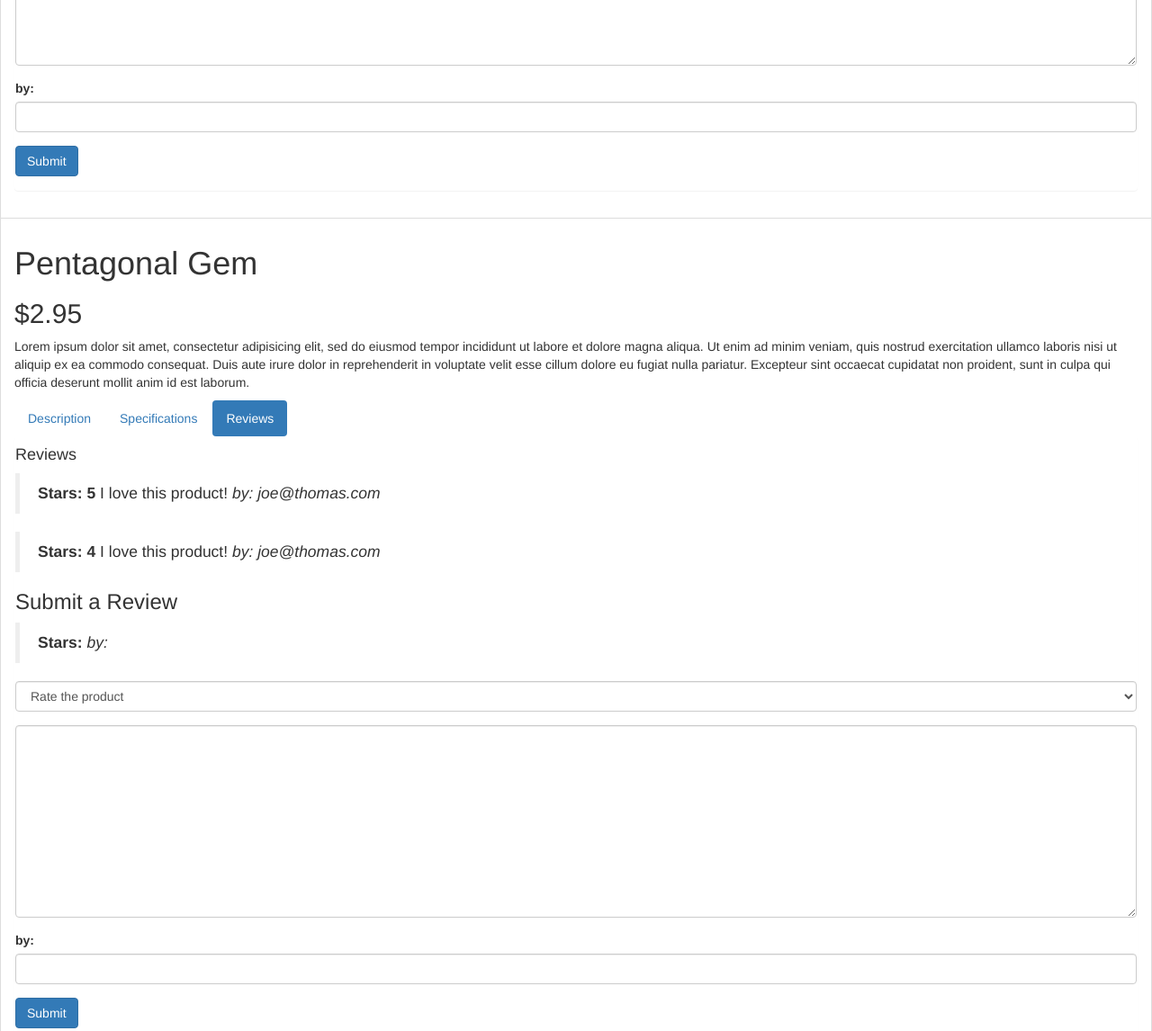
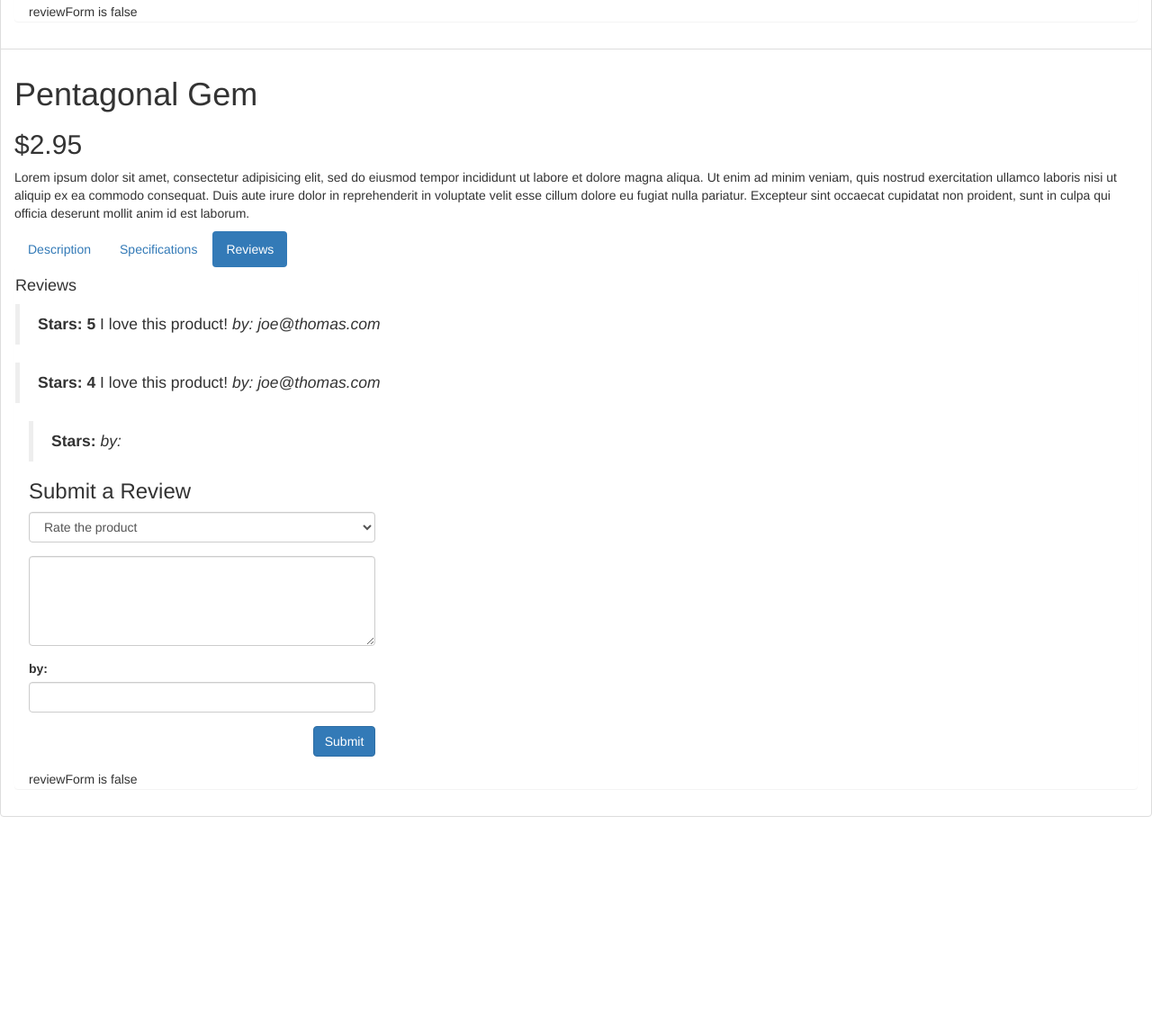
Before and after one commit to bearkid8/shapingupwithangular, a plain HTML site: page index.html in a window 1280 px wide. Shown: the part 1654-2800 px from the top of the page at 90% size. After the commit the page ends 2582 px from the top, so only its background shows below. Drawn offline with Linux system fonts and the light colour scheme.

Commit message:
form submit and validation

```diff
--- a/index.html
+++ b/index.html
@@ -33,35 +33,36 @@
 					<h4>Specifications</h4>
 					<blockquote>None yet</blockquote>
 				</div>
-				<div class="panel" ng-show="panel.isSelected(3)">
+				<div class="panel clearfix" ng-show="panel.isSelected(3)">
 					<h4>Reviews</h4>
 					<blockquote ng-repeat = "review in product.reviews">
 						<b>Stars: {{review.stars}}</b>
 						{{review.body}}
 						<cite>by: {{review.author}}</cite>
 					</blockquote>
-					<form name="reviewForm" ng-controller="ReviewController as reviewCtrl" ng-submit="reviewCtrl.review.addReview(product)">
-						<h3>Submit a Review</h3>
+					<form class="col-md-4" name="reviewForm" ng-controller="ReviewController as reviewCtrl" ng-submit="reviewForm.$valid && reviewCtrl.addReview(product)" novalidate>
 						<blockquote>
 							<b>Stars: {{reviewCtrl.review.stars}}</b>
 							{{reviewCtrl.review.body}}
 							<cite>by: {{reviewCtrl.review.author}}</cite>
 						</blockquote>
+						<h3>Submit a Review</h3>
 						<fieldset class="form-group">
-							<select ng-model="reviewCtrl.review.stars" ng-options="stars for stars in [5,4,3,2,1]" class="form-control">
+							<select ng-model="reviewCtrl.review.stars" ng-options="stars for stars in [5,4,3,2,1]" class="form-control" required>
 								<option value="">Rate the product</option>
 							</select>
 						</fieldset>
 						<fieldset class="form-group">
-							<textarea name="" id="" ng-model="reviewCtrl.review.body" cols="30" rows="10" class="form-control"></textarea>
+							<textarea style="max-height:100px;" ng-model="reviewCtrl.review.body" cols="30" rows="10" class="form-control" required></textarea>
 						</fieldset>
 						<fieldset class="form-group">
 							<label for="">by: </label>
-							<input type="email" ng-model="reviewCtrl.review.author" class="form-control">
+							<input type="email" ng-model="reviewCtrl.review.author" class="form-control" required>
 						</fieldset>
 						<fieldset class="form-group">
-							<input type="submit" value="Submit" class="btn btn-primary">
+							<input type="submit" value="Submit" class="btn btn-primary pull-right">
 						</fieldset>
+						<div> reviewForm is {{reviewForm.$valid}} </div>
 					</form>
 				</div>
 			</section>
--- a/js/app.js
+++ b/js/app.js
@@ -76,6 +76,7 @@
 
         this.addReview = function (product) {
             product.reviews.push(this.review);
+            this.review = {};
         }
     });
 })();
```
